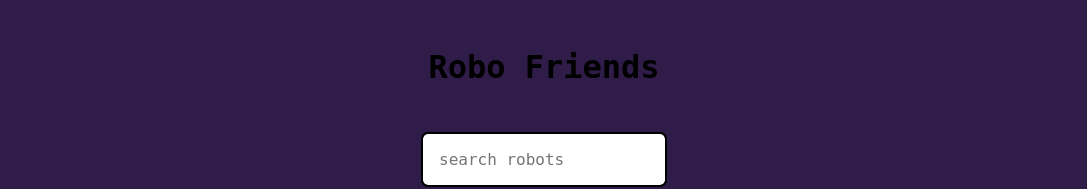
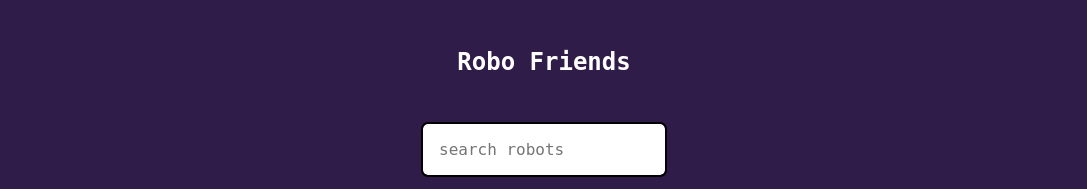
Before and after one commit to Nuuriii/robo-friends, a React (Vite) app: page / in a window 1280 px wide. Shown: the top 189 px of the page, without its empty margins (96-1183 px from the left). Built offline with nearby package versions, Linux system fonts and the light colour scheme.

Commit message:
Change the color of heading element from black to white

```diff
--- a/src/App.tsx
+++ b/src/App.tsx
@@ -2,7 +2,7 @@ import { useState } from 'react';
 import { SearchBox } from './components/searchBox/SearchBox';
 import { CardList } from './components/CardList/CardList';
 import { Robots } from './components/CardList/robots';
-import { Flex } from '@chakra-ui/react';
+import { Flex, Heading } from '@chakra-ui/react';
 
 export const App = () => {
   const [searchField, setSearchField] = useState<string>('');
@@ -24,7 +24,9 @@ export const App = () => {
       alignItems={'center'}
       justifyContent={'center'}
     >
-      <h1>Robo Friends</h1>
+      <Heading as={'h2'} color={'#fff'}>
+        Robo Friends
+      </Heading>
       <SearchBox onSearchValue={handleSearchChange} />
       <CardList robots={filteredRobots} />
     </Flex>
```
